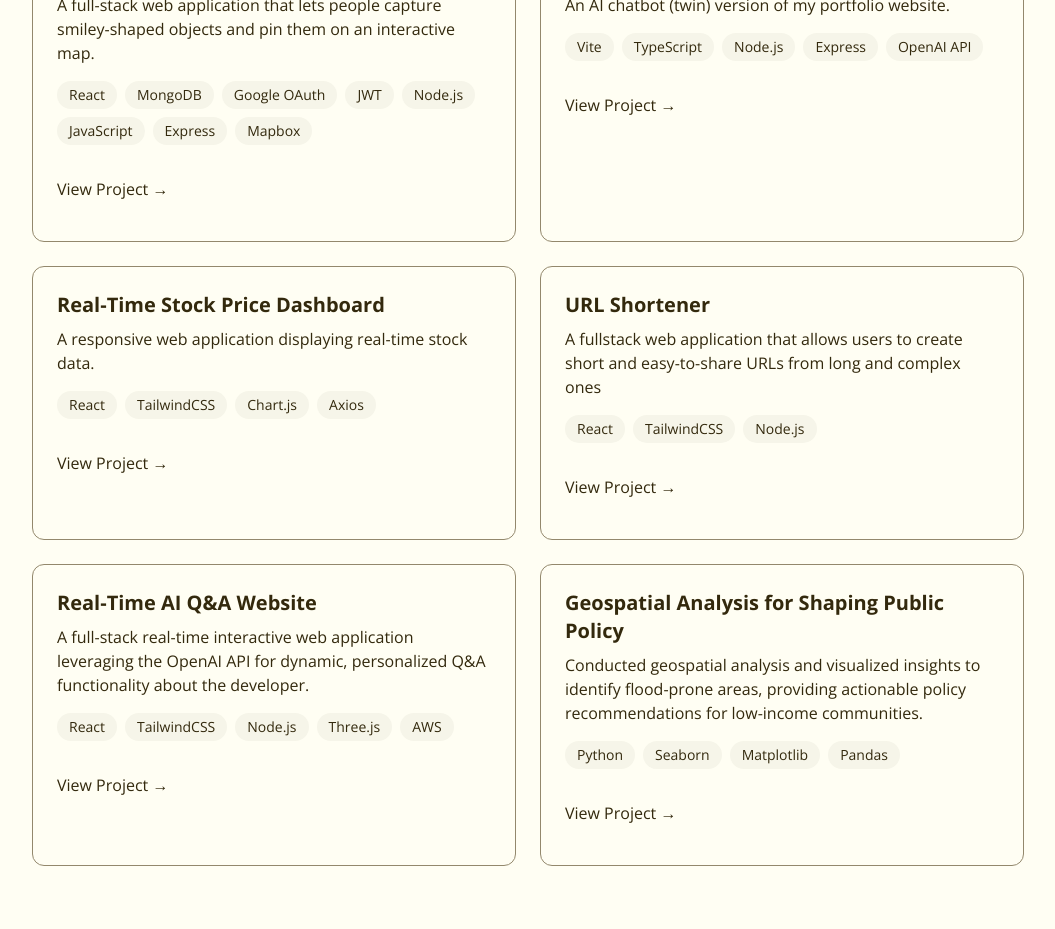
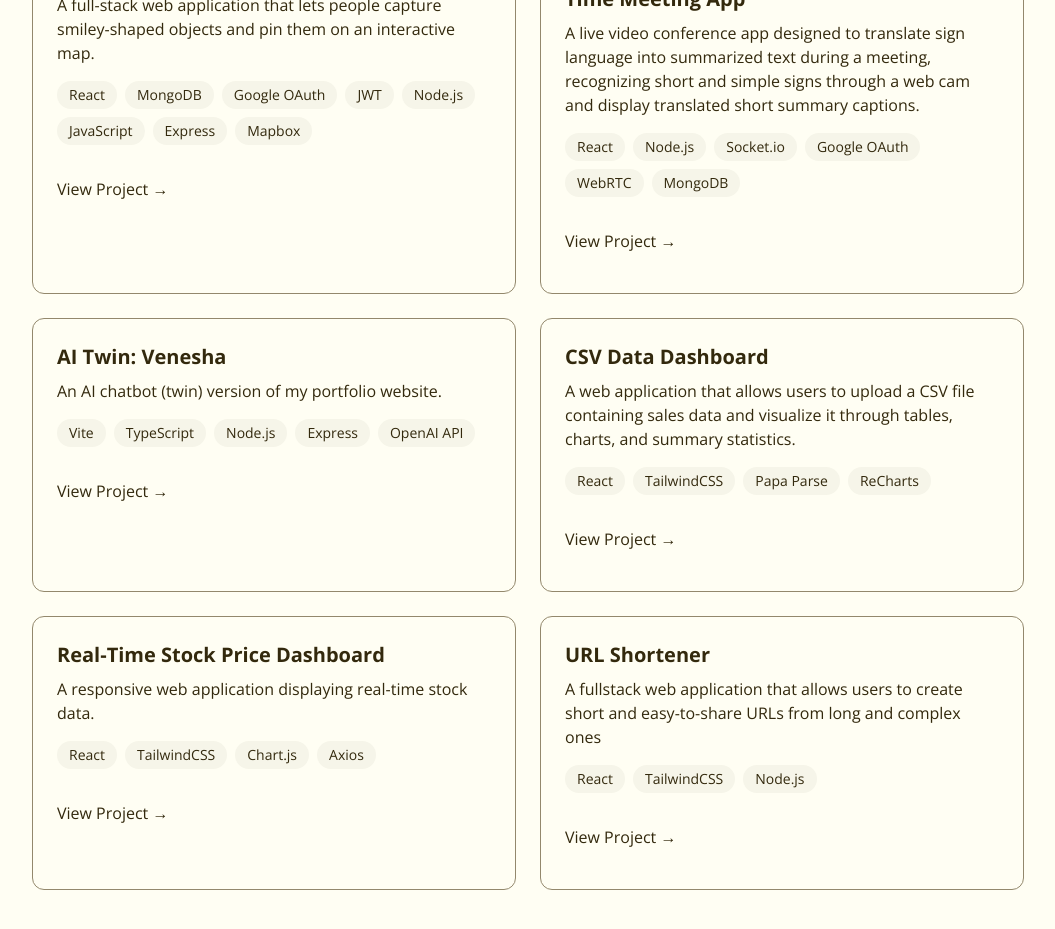
Before and after one commit to venetialiu/venetialiu, a React (Vite) app: page / in a window 1280 px wide. Shown: the part 2100-3029 px from the top of the page, without its empty margins (112-1167 px from the left). Built offline with nearby package versions, Linux system fonts and the light colour scheme.

Commit message:
Update project descriptions and links in Projects.jsx

```diff
--- a/src/components/sections/Projects.jsx
+++ b/src/components/sections/Projects.jsx
@@ -36,6 +36,28 @@ export const Projects = () => {
                             </div>
                         </div>
                         <div className="p-6 rounded-xl border border-[#93886C] hover:-translate-y-1 hover:border-[#33290D] hover:shadow-[0_2px_8px_rgba(51, 41, 13, 0.6)] transition-all">
+                            <h3 className="text-xl font-bold mb-2">Shuwa: Sign Language Translation Real-Time Meeting App</h3>
+                            <p className="mb-4">A live video conference app designed to translate sign language into summarized text during a meeting, recognizing short and simple signs through a web cam and display translated short summary captions.</p>
+                            <div className="flex flex-wrap gap-2 mb-4">
+                                {["React", "Node.js", "Socket.io", "Google OAuth", "WebRTC", "MongoDB"].map((tech, key) => (
+                                    <span
+                                        key={key}
+                                        className="bg-[#F6F5E9] py-1 px-3 rounded-full text-sm hover:bg-[#E4E2CC] hover:shadow-[0_2px_8px_rgba(51, 41, 13, 0.2)] transition"
+                                    >
+                                        {tech}
+                                    </span>
+                                ))}
+                            </div>
+                            <div className="flex justify-between items-center">
+                                <a
+                                    href="https://github.com/agile-students-fall2025/4-final-gesturetalk"
+                                    className="hover:text-[#93886C] transition-colors my-4"
+                                >
+                                    View Project →
+                                </a>
+                            </div>
+                        </div>
+                        <div className="p-6 rounded-xl border border-[#93886C] hover:-translate-y-1 hover:border-[#33290D] hover:shadow-[0_2px_8px_rgba(51, 41, 13, 0.6)] transition-all">
                             <h3 className="text-xl font-bold mb-2">AI Twin: Venesha</h3>
                             <p className="mb-4">An AI chatbot (twin) version of my portfolio website.</p>
                             <div className="flex flex-wrap gap-2 mb-4">
@@ -51,6 +73,28 @@ export const Projects = () => {
                             <div className="flex justify-between items-center">
                                 <a
                                     href="https://github.com/venetialiu/ai_twin"
+                                    className="hover:text-[#93886C] transition-colors my-4"
+                                >
+                                    View Project →
+                                </a>
+                            </div>
+                        </div>
+                        <div className="p-6 rounded-xl border border-[#93886C] hover:-translate-y-1 hover:border-[#33290D] hover:shadow-[0_2px_8px_rgba(51, 41, 13, 0.6)] transition-all">
+                            <h3 className="text-xl font-bold mb-2">CSV Data Dashboard</h3>
+                            <p className="mb-4">A web application that allows users to upload a CSV file containing sales data and visualize it through tables, charts, and summary statistics.</p>
+                            <div className="flex flex-wrap gap-2 mb-4">
+                                {["React", "TailwindCSS", "Papa Parse", "ReCharts"].map((tech, key) => (
+                                    <span
+                                        key={key}
+                                        className="bg-[#F6F5E9] py-1 px-3 rounded-full text-sm hover:bg-[#E4E2CC] hover:shadow-[0_2px_8px_rgba(51, 41, 13, 0.2)] transition"
+                                    >
+                                        {tech}
+                                    </span>
+                                ))}
+                            </div>
+                            <div className="flex justify-between items-center">
+                                <a
+                                    href="https://github.com/venetialiu/csv-data-dashboard"
                                     className="hover:text-[#93886C] transition-colors my-4"
                                 >
                                     View Project →
@@ -101,50 +145,7 @@ export const Projects = () => {
                                 </a>
                             </div>
                         </div>
-                        <div className="p-6 rounded-xl border border-[#93886C] hover:-translate-y-1 hover:border-[#33290D] hover:shadow-[0_2px_8px_rgba(51, 41, 13, 0.6)] transition-all">
-                            <h3 className="text-xl font-bold mb-2">Real-Time AI Q&A Website</h3>
-                            <p className="mb-4">A full-stack real-time interactive web application leveraging the OpenAI API for dynamic, personalized Q&A functionality about the developer.</p>
-                            <div className="flex flex-wrap gap-2 mb-4">
-                                {["React", "TailwindCSS", "Node.js", "Three.js", "AWS"].map((tech, key) => (
-                                    <span
-                                        key={key}
-                                        className="bg-[#F6F5E9] py-1 px-3 rounded-full text-sm hover:bg-[#E4E2CC] hover:shadow-[0_2px_8px_rgba(51, 41, 13, 0.2)] transition"
-                                    >
-                                        {tech}
-                                    </span>
-                                ))}
-                            </div>
-                            <div className="flex justify-between items-center">
-                                <a
-                                    href="http://octavate-dev2.us-east-1.elasticbeanstalk.com/ai"
-                                    className="hover:text-[#93886C] transition-colors my-4"
-                                >
-                                    View Project →
-                                </a>
-                            </div>
-                        </div>
-                        <div className="p-6 rounded-xl border border-[#93886C] hover:-translate-y-1 hover:border-[#33290D] hover:shadow-[0_2px_8px_rgba(51, 41, 13, 0.6)] transition-all">
-                            <h3 className="text-xl font-bold mb-2">Geospatial Analysis for Shaping Public Policy</h3>
-                            <p className="mb-4">Conducted geospatial analysis and visualized insights to identify flood-prone areas, providing actionable policy recommendations for low-income communities.</p>
-                            <div className="flex flex-wrap gap-2 mb-4">
-                                {["Python", "Seaborn", "Matplotlib", "Pandas"].map((tech, key) => (
-                                    <span
-                                        key={key}
-                                        className="bg-[#F6F5E9] py-1 px-3 rounded-full text-sm hover:bg-[#E4E2CC] hover:shadow-[0_2px_8px_rgba(51, 41, 13, 0.2)] transition"
-                                    >
-                                        {tech}
-                                    </span>
-                                ))}
-                            </div>
-                            <div className="flex justify-between items-center">
-                                <a
-                                    href="https://github.com/kkrysw/Datathon2024"
-                                    className="hover:text-[#93886C] transition-colors my-4"
-                                >
-                                    View Project →
-                                </a>
-                            </div>
-                        </div>
+
                     </div>
 
                 </div>
```
